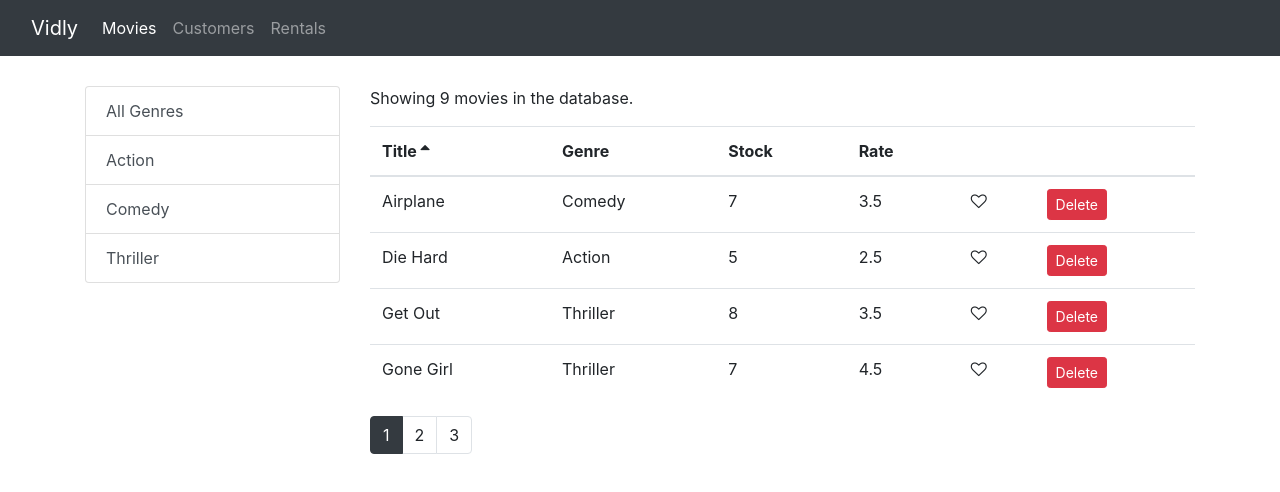
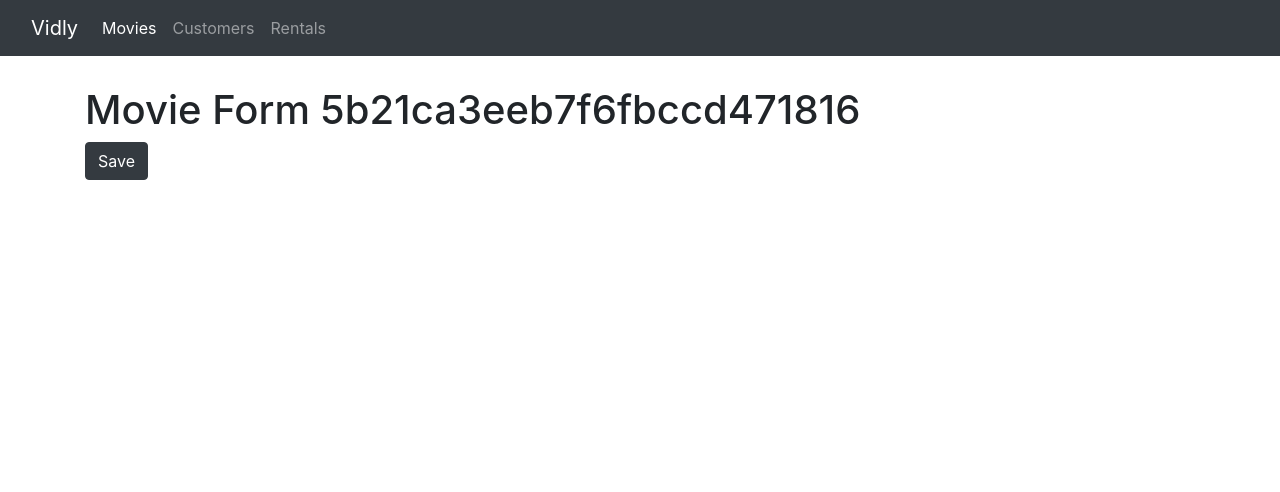
Before and after one commit to yedai13/react-moxit, a React (Create React App) app in the folder vidly/: page /movies/5b21ca3eeb7f6fbccd471816 in a window 1280 px wide. Shown: the top 492 px of the page. Built offline with nearby package versions, Linux system fonts and the light colour scheme.

Commit message:
linking to the movieForm

```diff
--- a/vidly/src/App.js
+++ b/vidly/src/App.js
@@ -5,6 +5,7 @@
 import Rentals from "./components/rentals";
 import NotFound from "./components/notFound";
 import NavBar from "./components/navbar";
+import MovieForm from "./components/movieForm";
 import "./App.css";
 
 class App extends Component {
@@ -14,10 +15,11 @@
         <NavBar />
         <main className="container">
           <Switch>
-            <Route path="/movies" component={Movies}></Route>
-            <Route path="/customers" component={Customers}></Route>
-            <Route path="/rentals" component={Rentals}></Route>
-            <Route path="/not-found" component={NotFound}></Route>
+            <Route path="/movies/:id" component={MovieForm} />
+            <Route path="/movies" component={Movies} />
+            <Route path="/customers" component={Customers} />
+            <Route path="/rentals" component={Rentals} />
+            <Route path="/not-found" component={NotFound} />
             <Redirect from="/" exact to="/movies" />
             <Redirect to="/not-found" />
           </Switch>
--- a/vidly/src/components/movieForm.jsx
+++ b/vidly/src/components/movieForm.jsx
@@ -0,0 +1,14 @@
+import React from "react";
+
+const MovieForm = ({ match, history }) => {
+  return (
+    <div>
+      <h1>Movie Form {match.params.id}</h1>
+      <button className="btn btn-dark" onClick={() => history.push("/movies")}>
+        Save
+      </button>
+    </div>
+  );
+};
+
+export default MovieForm;
--- a/vidly/src/components/moviesTable.jsx
+++ b/vidly/src/components/moviesTable.jsx
@@ -1,10 +1,17 @@
 import React, { Component } from "react";
+import { Link } from "react-router-dom";
 import Like from "./common/like";
 import Table from "./common/table";
 
 class MoviesTable extends Component {
   columns = [
-    { path: "title", label: "Title" },
+    {
+      path: "title",
+      label: "Title",
+      content: (movie) => (
+        <Link to={`/movies/${movie._id}`}>{movie.title}</Link>
+      ),
+    },
     { path: "genre.name", label: "Genre" },
     { path: "numberInStock", label: "Stock" },
     { path: "dailyRentalRate", label: "Rate" },
```
